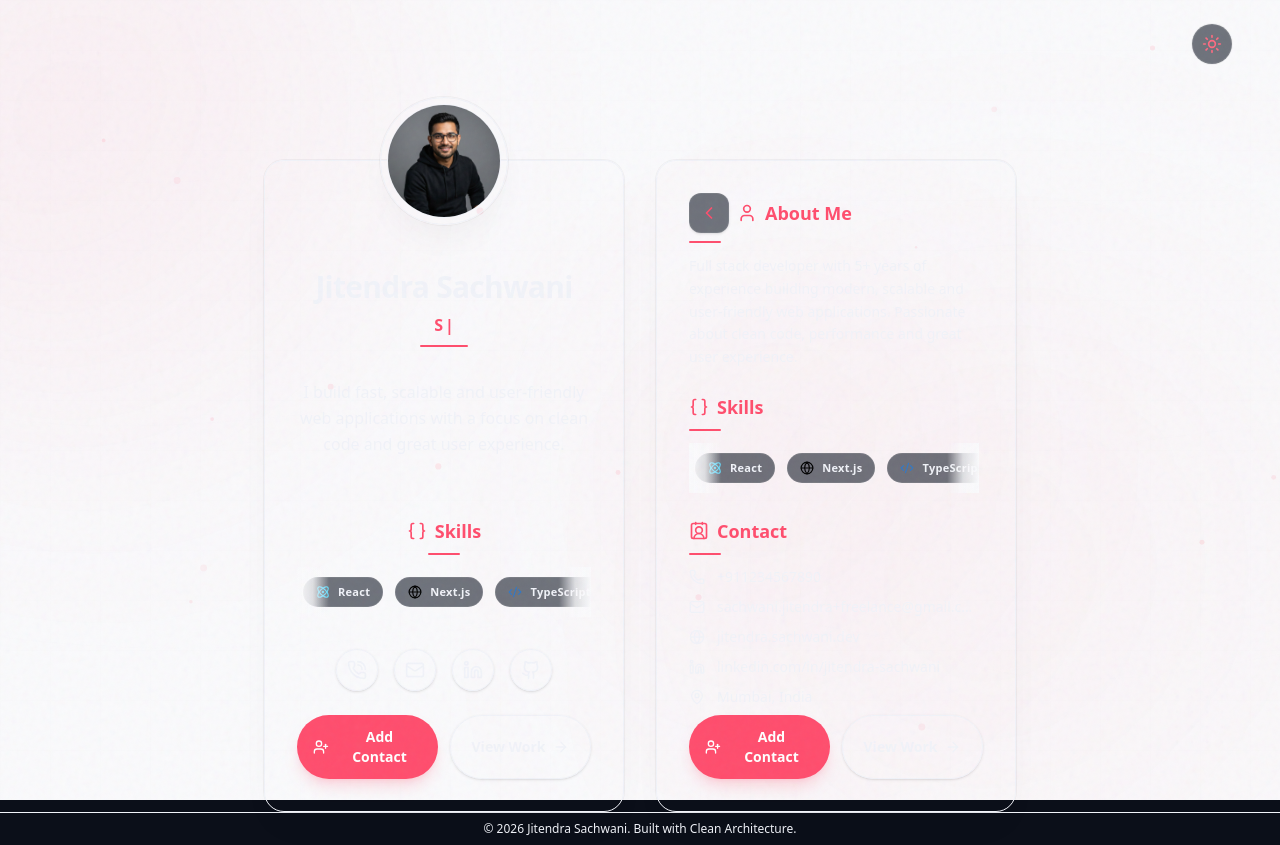
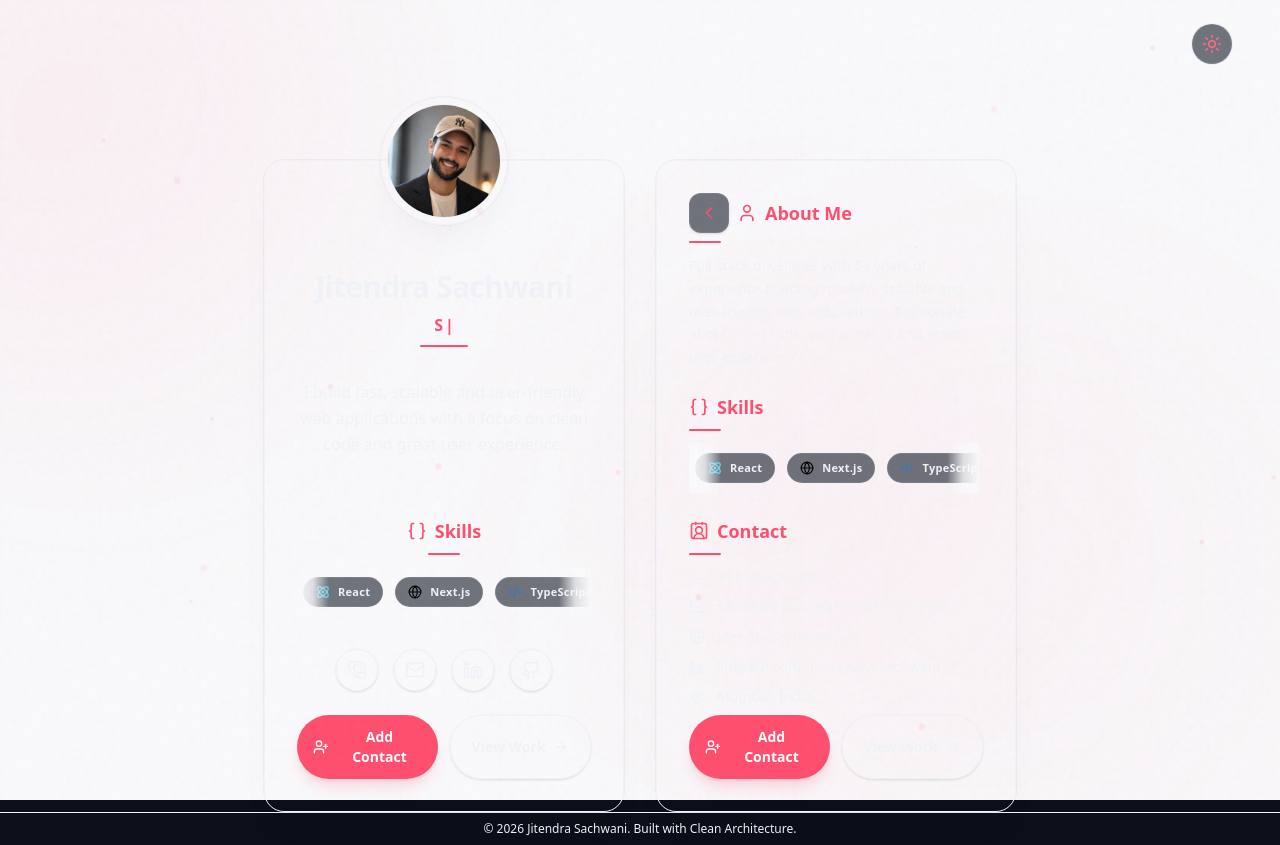
Before and after one commit to JitendraSachwani/personal-website, a Next.js app: page / in a window 1280 px wide. Built offline with nearby package versions, Linux system fonts and the light colour scheme.

Commit message:
update image

```diff
--- a/components/ProfileCard.tsx
+++ b/components/ProfileCard.tsx
@@ -79,7 +79,7 @@
           <div className="absolute inset-0 rounded-full bg-gradient-to-tr from-primary to-accent opacity-0 group-hover:opacity-10 transition-opacity duration-500" />
           <div className="relative w-full h-full rounded-full overflow-hidden border border-border">
             <Image
-              src="/profile.jpg"
+              src="/profile.png"
               alt={profile.fullName}
               fill
               sizes="(max-width: 768px) 112px, 128px"
```
Also changed, not shown: public/profile.jpg (deleted), public/profile.png (added).
